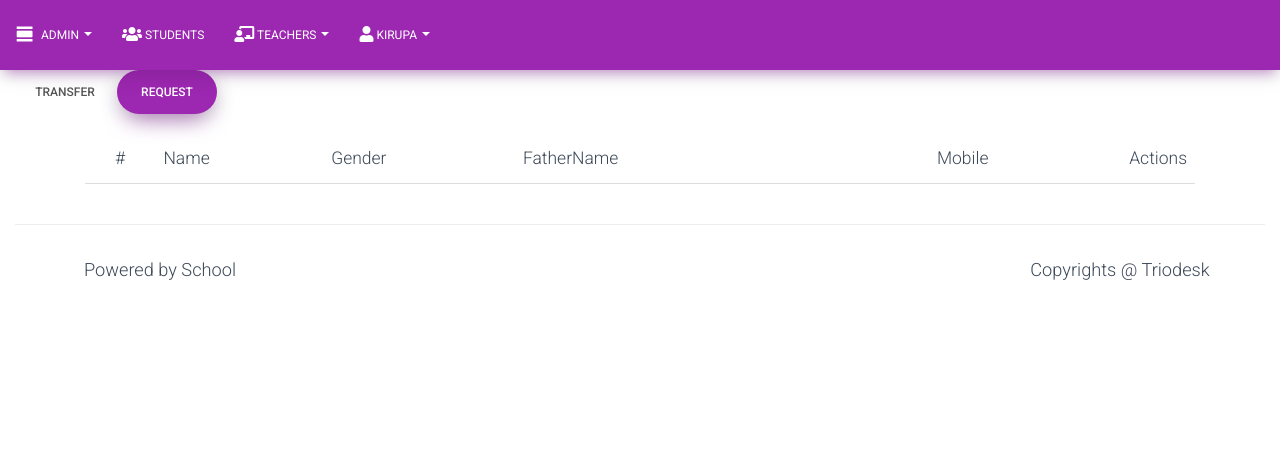
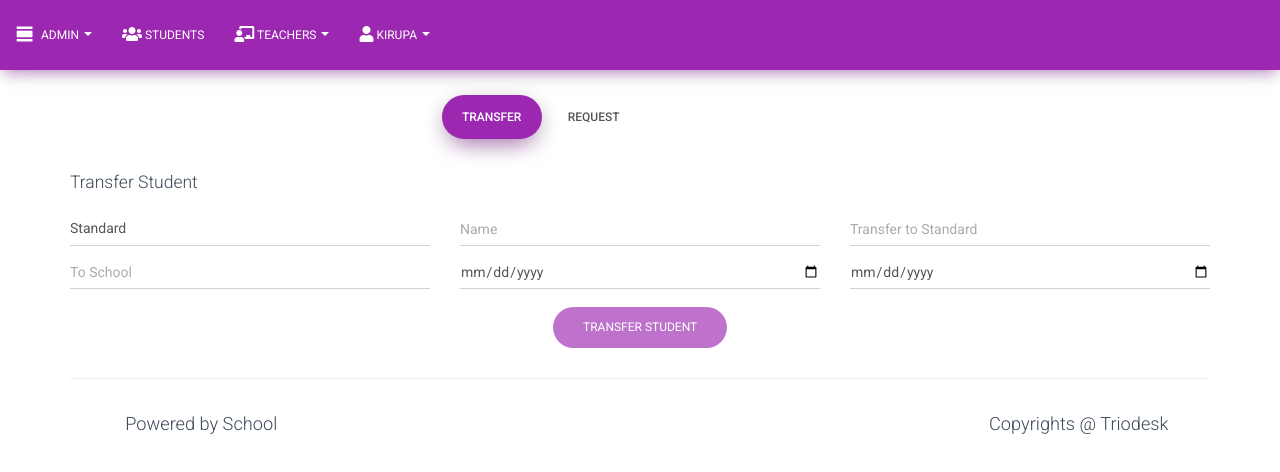
Before and after one commit to prabakargr/schoolAppAdmin, an Angular app: page /app/tranferstudent in a window 1280 px wide. Shown: the top 472 px of the page. Built offline with nearby package versions, Linux system fonts and the light colour scheme.

Commit message:
transferstudent update

```diff
--- a/src/app/data.service.ts
+++ b/src/app/data.service.ts
@@ -8,7 +8,8 @@ export class DataService {
   allStudents:any;
   newstudent:any;
   newteacher:any;
-  allteachers:any
+  allteachers:any;
+
   baseURL='https://thawing-gorge-57262.herokuapp.com'
   // baseURL='http://localhost:4000'
 
@@ -31,4 +32,12 @@ export class DataService {
     .map(result=>this.allteachers=result.json());
   }
 
+  // transfer details
+
+  transferStudent(value){
+    return this.http.post('http://5b4b3dc430ebac001419f2ab.mockapi.io/transferschool',value)
+    .map(result=>this.transferStudent=result.json())
+  }
+
+
 }
--- a/src/app/transferstudent/transferstudent.component.html
+++ b/src/app/transferstudent/transferstudent.component.html
@@ -1,20 +1,20 @@
-<div class="col-md-12">
+<div class="col-md-12" style="margin-top: 2.5rem">
+    <div class="row">
+        <div class="col-md-4  col-md-offset-4">
             <ul class="nav nav-pills">
-    <li class=""><a href="#pill1" data-toggle="tab" aria-expanded="false">Transfer</a></li>
-    <li class="active"><a href="#pill2" data-toggle="tab" aria-expanded="true">Request</a></li>
+                <li class="active"><a href="#pill1" data-toggle="tab" aria-expanded="false">Transfer</a></li>
+                <li class=""><a href="#pill2" data-toggle="tab" aria-expanded="true">Request</a></li>
              </ul>
-<div class="tab-content tab-space">
-    <div class="tab-pane" id="pill1">
+        </div>
+    </div>
+    <div class="tab-content tab-space active">
+        <div class="tab-pane active" id="pill1">
             <div class="container">
                 <h5>Transfer Student</h5>
                 <form #transferForm="ngForm" (ngSubmit)='transferStudent(transferForm.value)'
                     method="#" action="#">
                     <div class="row">
-                <div class="col-md-8 col-md-offset-2">
-                  <div class="col-md-3">
-                    <label>Standard</label>
-                  </div>
-                  <div class="col-md-9">
+                        <div class="col-md-4">
                             <div class="form-group label-floating is-empty">
                             <label class="control-label"></label>
                             <!-- <input type="text" name="standard" #standard="ngModel" class="form-control"  ngModel required > -->
@@ -35,20 +35,13 @@
                                 </select>
                             <div *ngIf="standard.errors && standard.touched" class="alert text-danger">
                                 <div [hidden]="!standard.errors.required">
-                              * Enter  standard
+                                    * Select   standard
                                 </div>
                             </div>
                             <span class="material-input"></span>
                             </div>
                         </div>
-              </div>
-            </div>
-            <div class="row">
-              <div class="col-md-8 col-md-offset-2">
-                  <div class="col-md-3">
-                      <label>Name</label>
-                    </div>
-                    <div class="col-md-9">
+                        <div class="col-md-4">
                             <div class="form-group label-floating is-empty">
                                 <label class="control-label">Name</label>
                                 <input type="text" name="name" #name="ngModel" class="form-control" minlength="4" ngModel required >
@@ -63,66 +56,57 @@
                                     <span class="material-input"></span>
                             </div>
                         </div>
-                  </div>
-               </div>
-               <div class="row">
-                  <div class="col-md-8 col-md-offset-2">
-                      <div class="col-md-3">
-                          <label>Transfer to School</label>
-                        </div>
-                        <div class="col-md-9">
+                        <div class="col-md-4">
                             <div class="form-group label-floating is-empty">
-                              <label class="control-label">Transfer to School</label>
+                                <label class="control-label">Transfer to Standard</label>
                                     <input type="text" name="tostd" #tostd="ngModel" class="form-control" ngModel required >
                                     <div *ngIf="tostd.errors && tostd.touched" class="alert text-danger">
                                         <div [hidden]="!tostd.errors.required">
-                                        * Enter  tostd
+                                            * Enter  to standard
                                         </div>
                                     </div>
                                     <span class="material-input"></span>
                             </div>
                         </div>
                     </div>
-                   </div>
                     <div class="row">
-                      <div class="col-md-8 col-md-offset-2">
-                          <div class="col-md-3">
-                              <label>To School</label>
-                            </div>
-                            <div class="col-md-9">
+                        <div class="col-md-4">
                             <div class="form-group label-floating is-empty">
                                 <label class="control-label">To School</label>
                                     <input type="text" name="school" #school="ngModel" class="form-control" ngModel required >
                                         <div *ngIf="school.errors && school.touched" class="alert text-danger">
                                             <div [hidden]="!school.errors.required">
-                                            * Enter  Name
+                                            * Enter to School
+                                            </div>
+                                        </div>
+                                        <span class="material-input"></span>
+                            </div>
+                        </div>
+                        <div class="col-md-4">
+                            <div class="form-group label-floating is-empty">
+                                <label class="control-label"></label>
+                                    <input type="date" name="date" #date="ngModel" class="form-control" ngModel required >
+                                    <div *ngIf="date.errors && date.touched" class="alert text-danger">
+                                    <div [hidden]="!date.errors.required">
+                                            * Select   date
+                                        </div>
+                                    </div>
+                                    <span class="material-input"></span>
+                            </div>
+                        </div>
+                        <div class="col-md-4">
+                            <div class="form-group label-floating is-empty">
+                                <label class="control-label"></label>
+                                    <input type="date" name="date" #date="ngModel" class="form-control" ngModel required >
+                                    <div *ngIf="date.errors && date.touched" class="alert text-danger">
+                                    <div [hidden]="!date.errors.required">
+                                            * Select   date
                                         </div>
                                     </div>
                                     <span class="material-input"></span>
                             </div>
                         </div>
                     </div>
-                       </div>
-                       <div class="row">
-                          <div class="col-md-8 col-md-offset-2">
-                              <div class="col-md-3">
-                                  <label>date</label>
-                                </div>
-                                <div class="col-md-9">
-                                  <div class="form-group label-floating is-empty">
-                                      <label class="control-label"></label>
-                                        <input type="date" name="date" #date="ngModel" class="form-control" ngModel required >
-                                          <div *ngIf="date.errors && date.touched" class="alert text-danger">
-                                            <div [hidden]="!date.errors.required">
-                                                * Enter  date
-                                              </div>
-                                          </div>
-                                          <span class="material-input"></span>
-                                   </div>
-                                </div>
-                              </div>
-                           </div>
-
                     <div class="row">
                         <div class="col-md-offset-4 col-md-4 text-center">
                             <button class="btn btn-primary btn-round" type="submit" [disabled]="!transferForm.form.valid" >Transfer Student</button>
@@ -141,7 +125,7 @@
                 </form>
             </div>
         </div>
-    <div class="tab-pane active" id="pill2">
+        <div class="tab-pane" id="pill2">
             <div class="container">
                 <div class="col-md-12">
                     <div class="tab-content">
@@ -151,20 +135,24 @@
                                     <thead>
                                         <tr>
                                             <th class="text-center">#</th>
+                                            <th>Standard</th>
                                             <th>Name</th>
                                             <th>Gender</th>
-                                        <th>FatherName</th>
-                                        <th class="text-right">Mobile</th>
+                                            <th>Transfer To School </th>
+                                            <th>To School</th>
+                                            <th>Date</th>
                                             <th class="text-right">Actions</th>
                                         </tr>
                                     </thead>
                                     <tbody>
                                         <tr *ngFor='let students of twelthStudents;let i=index'>
                                             <td class="text-center">{{i+1}}</td>
+                                            <td>{{students.standard}}</td>
                                             <td>{{students.name}}</td>
                                             <td>{{students.gender}}</td>
-                                        <td>{{students.fathername}}</td>
-                                        <td class="text-right">{{students.mobilenumber}}</td>
+                                            <td>{{students.ttschhol}}</td>
+                                            <td>{{students.toschhol}}</td>
+                                            <td>{{students.date}}</td>
                                             <td class="td-actions text-right">
                                                 <button type="button" rel="tooltip" class="btn btn-success" data-original-title="" title="">
                                                     <i class="material-icons">edit</i>
@@ -192,6 +180,5 @@
                 </div>
             </div>
         </div>
-
     </div>
 </div>
--- a/src/app/transferstudent/transferstudent.component.ts
+++ b/src/app/transferstudent/transferstudent.component.ts
@@ -1,4 +1,6 @@
 import { Component, OnInit } from '@angular/core';
+import {DataService} from '../data.service';
+import {Router} from '@angular/router';
 
 @Component({
   selector: 'app-transferstudent',
@@ -7,12 +9,22 @@ import { Component, OnInit } from '@angular/core';
 })
 export class TransferstudentComponent implements OnInit {
 
-  constructor() { }
+  transferstudent:any;
+
+  constructor(
+    public dataservice:DataService,
+               public router:Router
+  ) { }
 
   ngOnInit() {
   }
 transferStudent(value){
   console.log(value);
+  this.dataservice.transferStudent(value).subscribe(res=>{
+    this.transferstudent=res
+    this.router.navigate(['/app/transferstudent'])
+  })
 }
 
+
 }
```
Lines whose indentation alone changed are shown as unchanged.
